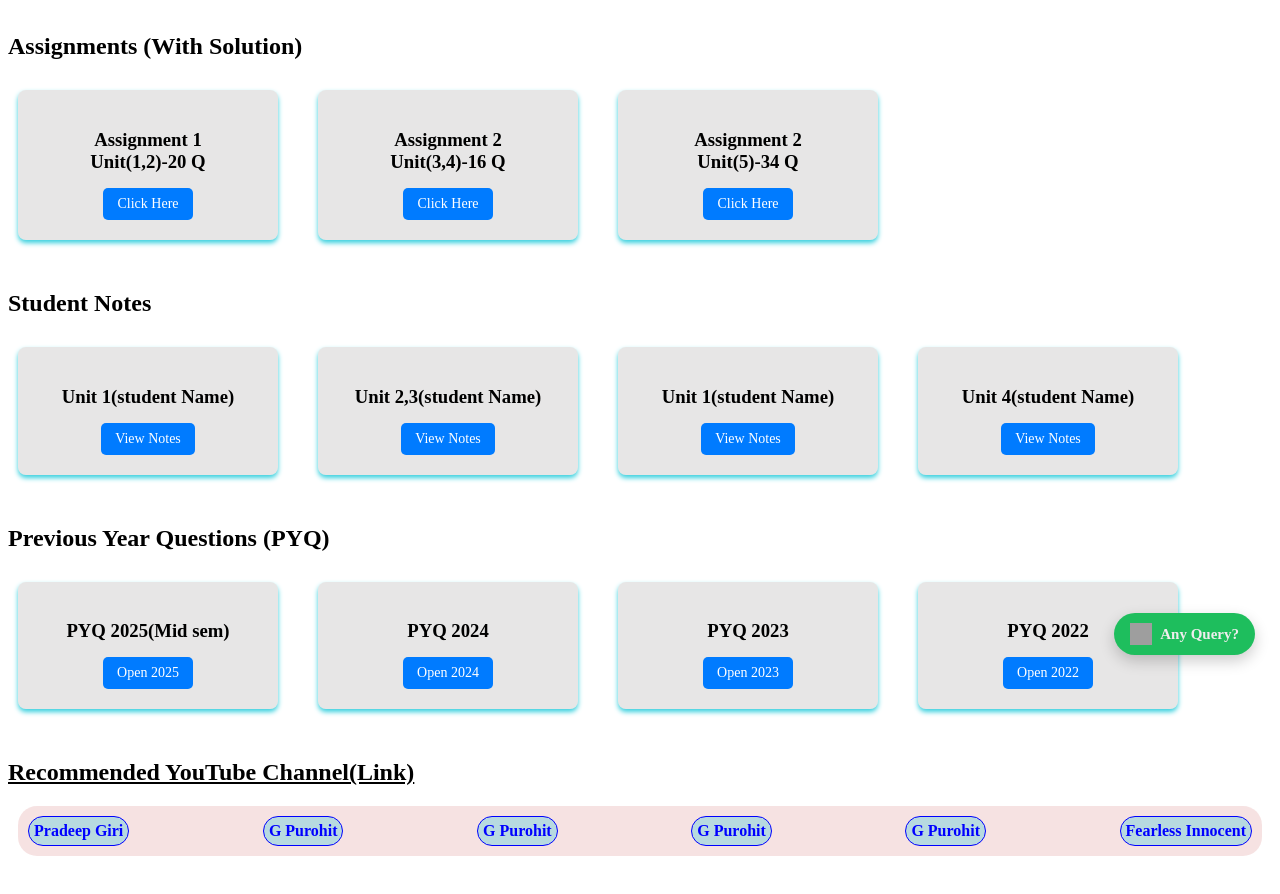
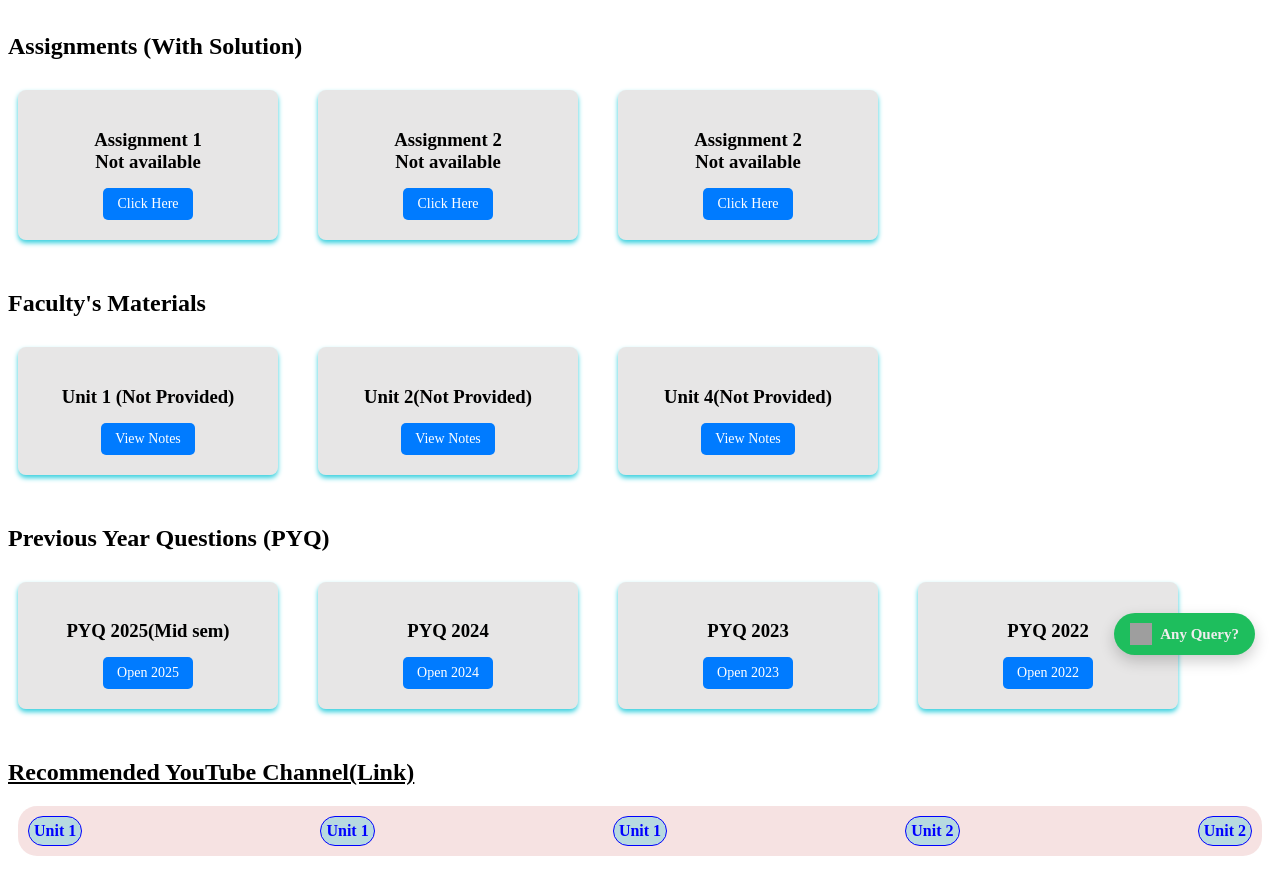
Before and after one commit to Shashi-Shekhar-1/End_Sem, a React (Vite) app: page /Maths in a window 1280 px wide. Shown: the part 120-1014 px from the top of the page. Built offline with nearby package versions, Linux system fonts and the light colour scheme; grey boxes are pictures that could not be loaded.

Commit message:
added pyq 25

```diff
--- a/src/Subject/Chemistry.jsx
+++ b/src/Subject/Chemistry.jsx
@@ -40,7 +40,7 @@ function Chemistry() {
         {showSyllabus && (
           <div className="file-placeholder">
 
-            <marquee className="mid_syllabus">Mid sem 2 : unit 1 and unit 2</marquee>
+            <marquee className="mid_syllabus">Mid sem 1 : unit 1 and unit 2</marquee>
              Unit 1
              <br/>
 Crosstalk between Biology and Engineering:
@@ -97,10 +97,10 @@ Computational biology and application of Artificial Intelligence in bio-medical
         <div className="horizontal-container">
 
           <div className="file-box">
-            <h3>Assignment 1<br/>Unit(1,2)-20 Q</h3>
+            <h3>Assignment 1<br/>Not available</h3>
             <a
-              href="PASTE_PDF_LINK_HERE"
-              target="_blank"
+              href="https://drive.google.com/file/d/1Mk5oB187zw_LDoSwLvXezNrD9qzugoQ5/view?usp=drivesdk"
+              // target="_blank"
               rel="noopener noreferrer"
               className="pdf-link"
             >
@@ -109,10 +109,10 @@ Computational biology and application of Artificial Intelligence in bio-medical
           </div>
 
           <div className="file-box">
-            <h3>Assignment 2<br/>Unit(3,4)-16 Q</h3>
+            <h3>Assignment 2<br/>Not available</h3>
             <a
-              href="PASTE_PDF_LINK_HERE"
-              target="_blank"
+              href="https://drive.google.com/file/d/1Mk5oB187zw_LDoSwLvXezNrD9qzugoQ5/view?usp=drivesdk"
+              // target="_blank"
               rel="noopener noreferrer"
               className="pdf-link"
             >
@@ -121,10 +121,10 @@ Computational biology and application of Artificial Intelligence in bio-medical
           </div>
 
           <div className="file-box">
-            <h3>Assignment 2<br/>Unit(5)-34 Q</h3>
+            <h3>Assignment 2<br/>Not available</h3>
             <a
-              href="PASTE_PDF_LINK_HERE"
-              target="_blank"
+              href="https://drive.google.com/file/d/1Mk5oB187zw_LDoSwLvXezNrD9qzugoQ5/view?usp=drivesdk"
+              // target="_blank"
               rel="noopener noreferrer"
               className="pdf-link"
             >
@@ -142,7 +142,7 @@ Computational biology and application of Artificial Intelligence in bio-medical
         <div className="horizontal-container">
 
         <div className="file-box">
-          <h3>Unit 1(Facuty Name)</h3>
+          <h3>Unit 1 (Not Provided)</h3>
           <a
             href="PASTE_PDF_LINK_HERE"
             target="_blank"
@@ -155,7 +155,7 @@ Computational biology and application of Artificial Intelligence in bio-medical
         </div>
 
         <div className="file-box">
-          <h3>Unit 2,3(Faculty  Name)</h3>
+          <h3>Unit 2(Not Provided)</h3>
           <a
             href="PASTE_PDF_LINK_HERE"
             target="_blank"
@@ -170,7 +170,7 @@ Computational biology and application of Artificial Intelligence in bio-medical
 
 
         <div className="file-box">
-          <h3>Unit 4(student Name)</h3>
+          <h3>Unit 4(Not Provided)</h3>
           <a
             href="PASTE_PDF_LINK_HERE"
             target="_blank"
@@ -193,8 +193,8 @@ Computational biology and application of Artificial Intelligence in bio-medical
           <div className="file-box">
             <h3>PYQ 2025(Mid sem)</h3>
             <a
-              href="PASTE_PDF_LINK_HERE"
-              target="_blank"
+              href="https://drive.google.com/file/d/1NlcoFc5w-gPKZ2g3ofd-jHDezLGNr7hw/view?usp=drivesdk"
+              // target="_blank"
               rel="noopener noreferrer"
               className="pdf-link"
             >
@@ -205,8 +205,8 @@ Computational biology and application of Artificial Intelligence in bio-medical
           <div className="file-box">
             <h3>PYQ 2024</h3>
             <a
-              href="PASTE_PDF_LINK_HERE"
-              target="_blank"
+              href="Phttps://drive.google.com/file/d/1NsYB_dhhVgVyGCH0eb2yZvG5cjKFua1_/view?usp=drivesdk"
+              // target="_blank"
               rel="noopener noreferrer"
               className="pdf-link"
             >
@@ -225,22 +225,7 @@ Computational biology and application of Artificial Intelligence in bio-medical
               Open 2023
             </a>
           </div>
-
-          <div className="file-box">
-            <h3>PYQ 2022</h3>
-            <a
-              href="PASTE_PDF_LINK_HERE"
-              target="_blank"
-              rel="noopener noreferrer"
-              className="pdf-link"
-            >
-              Open 2022
-            </a>
-          </div>
-
-
-
-        </div>
+         </div>
       </div>
 
       {/* YOUTUBE */}
@@ -250,12 +235,29 @@ Computational biology and application of Artificial Intelligence in bio-medical
         <div className="youtube-box">
           <a
             href="PASTE_YOUTUBE_LINK_HERE"
-            target="_blank"
+            // target="_blank"
             rel="noopener noreferrer"
             className="youtube-link"
           >
-            Pradeep Giri <br/>
+            Unit 1 <br/>
 
+          </a>
+          <a
+            href="PASTE_YOUTUBE_LINK_HERE"
+            // target="_blank"
+            rel="noopener noreferrer"
+            className="youtube-link"
+          >
+            Unit 1
+          </a>
+
+          <a
+            href="PASTE_YOUTUBE_LINK_HERE"
+            // target="_blank"
+            rel="noopener noreferrer"
+            className="youtube-link"
+          >
+            Unit 2
           </a>
           <a
             href="PASTE_YOUTUBE_LINK_HERE"
@@ -263,41 +265,7 @@ Computational biology and application of Artificial Intelligence in bio-medical
             rel="noopener noreferrer"
             className="youtube-link"
           >
-            G Purohit
-          </a>
-
-          <a
-            href="PASTE_YOUTUBE_LINK_HERE"
-            target="_blank"
-            rel="noopener noreferrer"
-            className="youtube-link"
-          >
-            G Purohit
-          </a>
-          <a
-            href="PASTE_YOUTUBE_LINK_HERE"
-            target="_blank"
-            rel="noopener noreferrer"
-            className="youtube-link"
-          >
-            G Purohit
-          </a>
-
-          <a
-            href="PASTE_YOUTUBE_LINK_HERE"
-            target="_blank"
-            rel="noopener noreferrer"
-            className="youtube-link"
-          >
-            G Purohit
-          </a>
-          <a
-            href="PASTE_YOUTUBE_LINK_HERE"
-            target="_blank"
-            rel="noopener noreferrer"
-            className="youtube-link"
-          >
-            Fearless Innocent
+            Unit 2
           </a>
         </div>
       </div>
--- a/src/Subject/Maths.jsx
+++ b/src/Subject/Maths.jsx
@@ -8,7 +8,7 @@ function Math() {
     <div className="mechanics-container">
 
 
-      <h1 className="title">Engineering Mathematics</h1>
+      <h1 className="title">BPIE</h1>
 
       <div className="whatsapp-container">
         {/* Floating WhatsApp Button */}
@@ -39,29 +39,38 @@ function Math() {
 
         {showSyllabus && (
           <div className="file-placeholder">
-             Mathematics
-Unit 1
-Matrices and Linear Algebra:
-Matrices: Elementary operations, Gauss Elimination, Rank of matrices: Echelon form, Normal form, Determinants,
-Consistency and solution of system of linear equations, Eigen values, Eigen vectors, Caylay-Hamilton theorem. Vector
-space, subspace, linearly independent and dependent of vectors. Basis and Dimensions, Rank-Nullity theorem.
-S: Basic properties of matrices, Elementary transformation, Determinants.
+
+             <marquee className="mid_syllabus">Mid sem 1 : unit 1 and unit 2</marquee>
+Module-I
+<br/>
+Engineering Materials: Metallic and non-metallic materials. Mechanical properties: strength, hardness, toughness,
+brittleness, creep, fatigue, stiffness, ductility, malleability, elasticity and plasticity. Physical properties: density,
+viscosity, porosity, specific gravity, fusibility. Thermal properties: specific heat, thermal conductivity, thermal
+resistance, and thermal diffusivity. Magnetic properties, Electrical Properties: Resistance, Resistivity, conductance and
+conductivity, capacitance. Chemical properties: Corrosion resistance, acidity and alkalinity. Manufacturability,
+castability, machinability, weldability, ferrous and Non-ferrous metals, Alloying and its effects.
 <br/><br/>
-Unit 2
-Differential Calculus:
-Expansions of function of one variable using Taylor’s and Maclaurin’s series, Asymptotes, Curve tracing, Limit and
-continuity of two variables, Partial and Total derivatives, chain rule, Jacobian, Taylor’s theorem, Maxima and minima
-of two variables, Method of Lagrange’s multipliers.
-S: Higher order derivatives, Limit and continuity of two variables, Jacobian.
+Module -II
+Classification and principles of manufacturing processes: Manufacturing definition and its history, broad
+classification of manufacturing processes and their basic principles; casting and moulding, metal forming, material
+removal process, welding and joining, powder metallurgy and additive manufacturing. Manufacturing process flow in
+an industry with case studies; Application of manufacturing process in various industries;
 <br/><br/>
-Unit 3
-Integral Calculus:
-Beta and Gamma function, Evaluation of Double integrals in Cartesian and Polar co-ordinates, Change of order of
-integration, Evaluation of Triple integrals in Cartesian, Spherical and Cylindrical co-ordinates, Change of Variables,
-Applications to Area, Volume, surface area and Center of Mass. Vector differentiation, Gradient, Divergence and Curl,
-Line Integrals and Arc Length Parameterization, Surface Integral, Volume Integral, Path independence, Statements and
-illustrations of theorems of Green, Stokes and Gauss, applications.
-S: Beta and Gamma function, Area, Volume, Surface area.
+Module -III
+Machining and Machine tools: Basics of machine tools, classification and kinematics of machine tool drives,
+classification cutting tools, tool materials, General purpose machine tools and applications: Lathe, Milling, Shaper,
+Planner, Drilling, Grinding, Punching. Special purpose machine tools and applications: capstan and turret lathe, gear
+hobbing machine, Computer control in machine tool, CNC.
+<br/><br/>
+Module -IV
+Advanced and Digital Manufacturing: Advanced manufacturing processes; Precision and micro-to-nano
+manufacturing; Reverse engineering and rapid prototyping; Additive manufacturing processes; IoT and Industrial IoT;
+Introduction to Industry 4.0 and beyond.
+<br/><br/>
+Module -V
+Introduction to Industrial Engineering: Production Planning, Scheduling, Inventory Management System, Lean
+Manufacturing Concept, Facility Layout & Design, Logistics and Supply Chain Management, Equipment Maintenance,
+Industrial Safety.
           </div>
         )}
       </div>
@@ -73,10 +82,10 @@ S: Beta and Gamma function, Area, Volume, Surface area.
         <div className="horizontal-container">
 
           <div className="file-box">
-            <h3>Assignment 1<br/>Unit(1,2)-20 Q</h3>
+            <h3>Assignment 1<br/>Not available</h3>
             <a
-              href="PASTE_PDF_LINK_HERE"
-              target="_blank"
+              href="https://drive.google.com/file/d/1Mk5oB187zw_LDoSwLvXezNrD9qzugoQ5/view?usp=drivesdk"
+              // target="_blank"
               rel="noopener noreferrer"
               className="pdf-link"
             >
@@ -85,10 +94,10 @@ S: Beta and Gamma function, Area, Volume, Surface area.
           </div>
 
           <div className="file-box">
-            <h3>Assignment 2<br/>Unit(3,4)-16 Q</h3>
+            <h3>Assignment 2<br/>Not available</h3>
             <a
-              href="PASTE_PDF_LINK_HERE"
-              target="_blank"
+              href="https://drive.google.com/file/d/1Mk5oB187zw_LDoSwLvXezNrD9qzugoQ5/view?usp=drivesdk"
+              // target="_blank"
               rel="noopener noreferrer"
               className="pdf-link"
             >
@@ -97,10 +106,10 @@ S: Beta and Gamma function, Area, Volume, Surface area.
           </div>
 
           <div className="file-box">
-            <h3>Assignment 2<br/>Unit(5)-34 Q</h3>
+            <h3>Assignment 2<br/>Not available</h3>
             <a
-              href="PASTE_PDF_LINK_HERE"
-              target="_blank"
+              href="https://drive.google.com/file/d/1Mk5oB187zw_LDoSwLvXezNrD9qzugoQ5/view?usp=drivesdk"
+              // target="_blank"
               rel="noopener noreferrer"
               className="pdf-link"
             >
@@ -113,7 +122,8 @@ S: Beta and Gamma function, Area, Volume, Surface area.
       </div>
 
       {/* NOTES */}
-      <div className="section">
+
+      {/* <div className="section">
         <h2>Student Notes</h2>
         <div className="horizontal-container">
 
@@ -169,7 +179,56 @@ S: Beta and Gamma function, Area, Volume, Surface area.
           </div>
           </div>
 
+      </div> */}
+
+     <div className="section">
+        <h2>Faculty's Materials</h2>
+        <div className="horizontal-container">
+
+        <div className="file-box">
+          <h3>Unit 1 (Not Provided)</h3>
+          <a
+            href="PASTE_PDF_LINK_HERE"
+            target="_blank"
+            rel="noopener noreferrer"
+            className="pdf-link"
+          >
+            View Notes
+          </a>
+
+        </div>
+
+        <div className="file-box">
+          <h3>Unit 2(Not Provided)</h3>
+          <a
+            href="PASTE_PDF_LINK_HERE"
+            target="_blank"
+            rel="noopener noreferrer"
+            className="pdf-link"
+          >
+            View Notes
+          </a>
+
+        </div>
+
+
+
+        <div className="file-box">
+          <h3>Unit 4(Not Provided)</h3>
+          <a
+            href="PASTE_PDF_LINK_HERE"
+            target="_blank"
+            rel="noopener noreferrer"
+            className="pdf-link"
+          >
+            View Notes
+          </a>
+          </div>
+          </div>
+
       </div>
+
+
 
       {/* PYQ */}
       <div className="section">
@@ -180,8 +239,8 @@ S: Beta and Gamma function, Area, Volume, Surface area.
           <div className="file-box">
             <h3>PYQ 2025(Mid sem)</h3>
             <a
-              href="PASTE_PDF_LINK_HERE"
-              target="_blank"
+              href="https://drive.google.com/file/d/1NtpVDXHBv77Ok4K2EphU75Pk0NdeAKKs/view?usp=drivesdk"
+              // target="_blank"
               rel="noopener noreferrer"
               className="pdf-link"
             >
@@ -241,7 +300,7 @@ S: Beta and Gamma function, Area, Volume, Surface area.
             rel="noopener noreferrer"
             className="youtube-link"
           >
-            Pradeep Giri <br/>
+            Unit 1 <br/>
 
           </a>
           <a
@@ -250,7 +309,7 @@ S: Beta and Gamma function, Area, Volume, Surface area.
             rel="noopener noreferrer"
             className="youtube-link"
           >
-            G Purohit
+            Unit 1
           </a>
 
           <a
@@ -259,7 +318,7 @@ S: Beta and Gamma function, Area, Volume, Surface area.
             rel="noopener noreferrer"
             className="youtube-link"
           >
-            G Purohit
+            Unit 1
           </a>
           <a
             href="PASTE_YOUTUBE_LINK_HERE"
@@ -267,7 +326,7 @@ S: Beta and Gamma function, Area, Volume, Surface area.
             rel="noopener noreferrer"
             className="youtube-link"
           >
-            G Purohit
+            Unit 2
           </a>
 
           <a
@@ -276,16 +335,9 @@ S: Beta and Gamma function, Area, Volume, Surface area.
             rel="noopener noreferrer"
             className="youtube-link"
           >
-            G Purohit
+            Unit 2
           </a>
-          <a
-            href="PASTE_YOUTUBE_LINK_HERE"
-            target="_blank"
-            rel="noopener noreferrer"
-            className="youtube-link"
-          >
-            Fearless Innocent
-          </a>
+
         </div>
       </div>
     </div>
```
Also changed, not shown: src/Subject/Beee.jsx (+5 -5 lines), src/Subject/Edcg.jsx (+4 -3 lines), src/Subject/Mechanics.jsx (+5 -19 lines).
